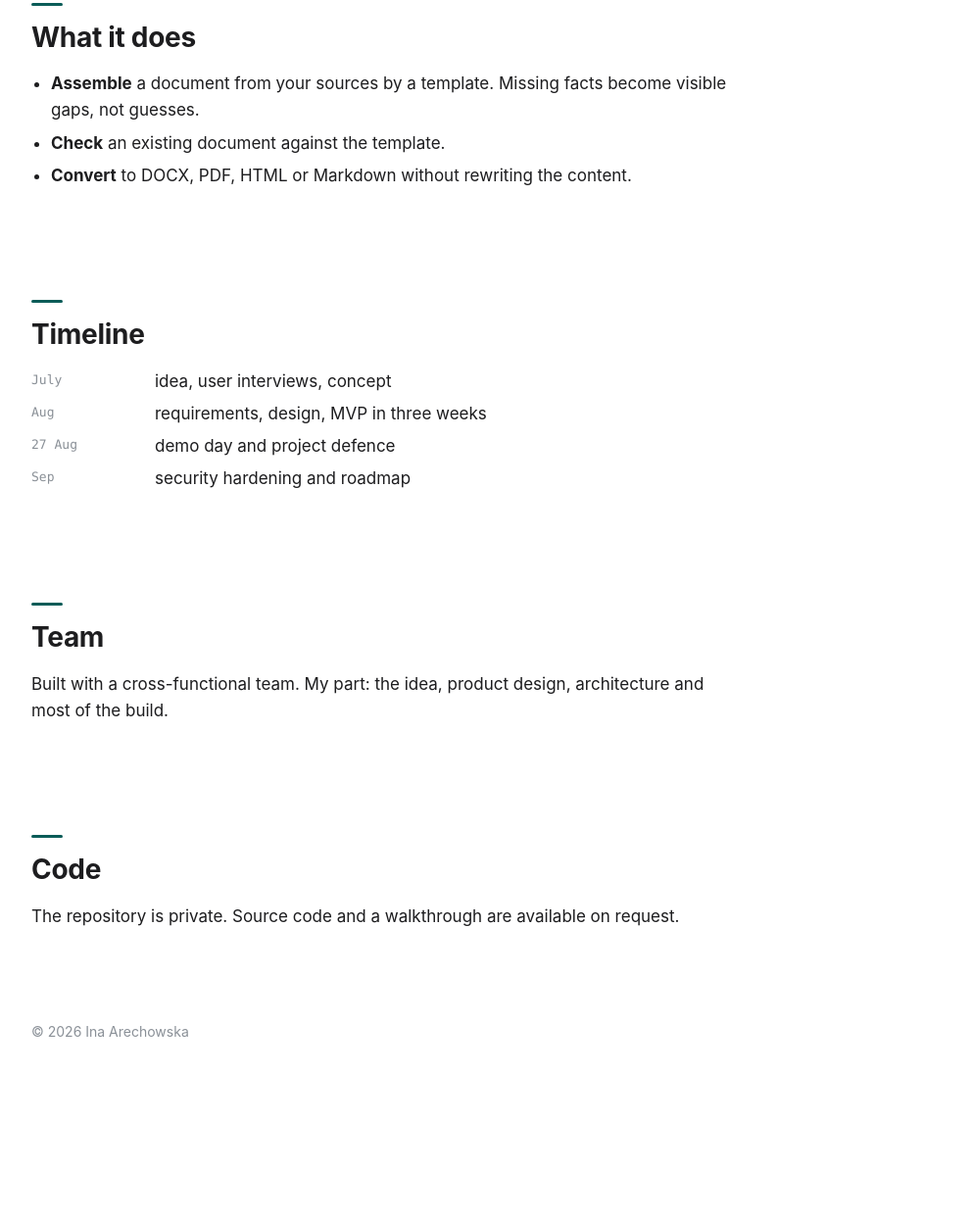
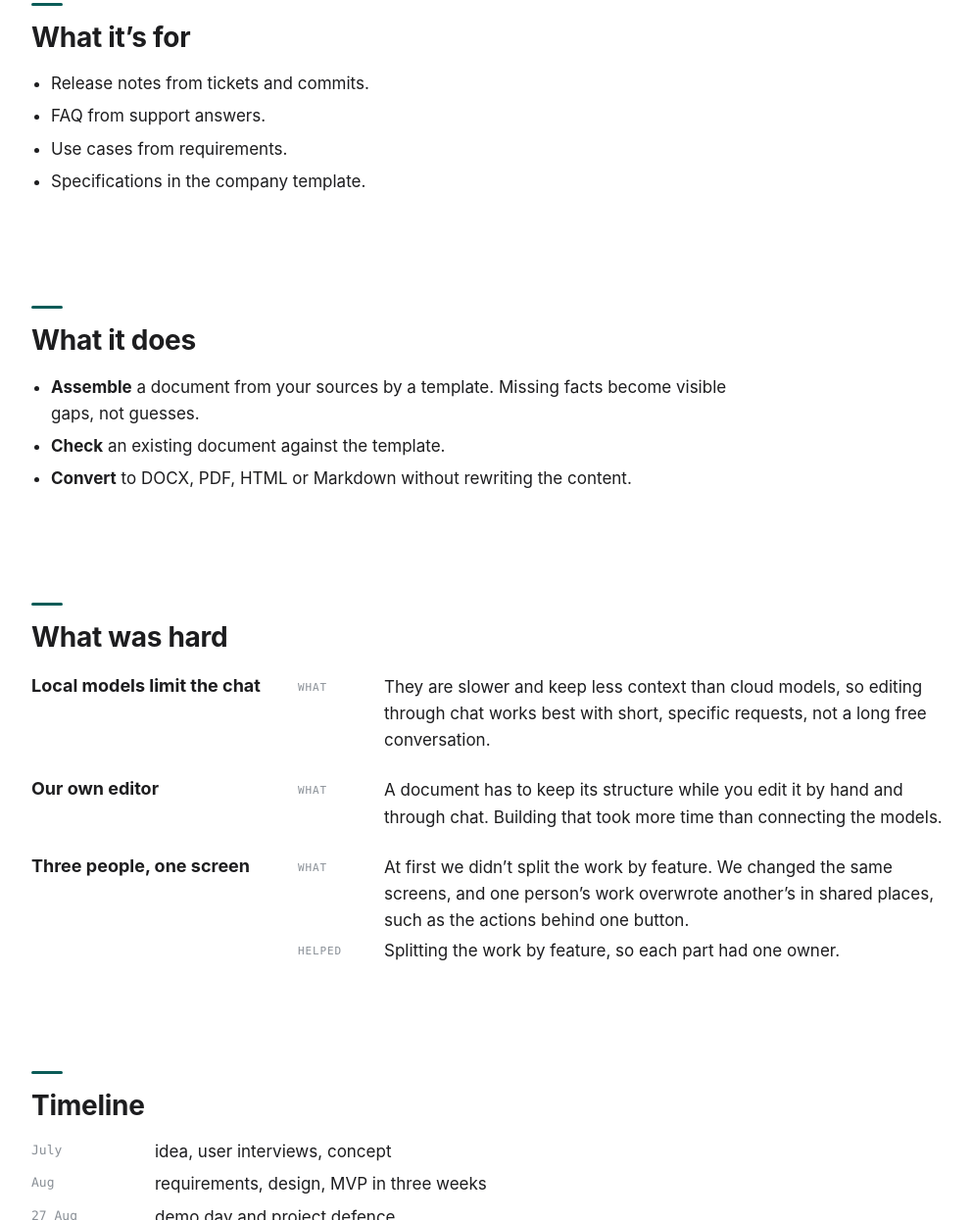
Before and after one commit to arechowska/formatta, a plain HTML site: page index.html in a window 1280 px wide. Shown: the part 674-1919 px from the top of the page at 98% size, without its empty margins (142-1134 px from the left). Before the commit the page ends 1778 px from the top, so only its background shows below. Drawn offline with Linux system fonts and the light colour scheme.

Commit message:
What it's for; what was hard

```diff
--- a/index.html
+++ b/index.html
@@ -150,8 +150,18 @@ html{scroll-behavior:smooth}
   <p>FAQs, use cases and release notes are written the same way again and again: collect facts from several files, fit them into a structure, find what is missing, format, and redo it for another format. A chat model writes a text once, but it doesn’t keep sources, doesn’t check against requirements and fills gaps with inventions.</p>
 </section>
 <section>
+  <h2>What it’s for</h2>
+  <ul><li>Release notes from tickets and commits.</li><li>FAQ from support answers.</li><li>Use cases from requirements.</li><li>Specifications in the company template.</li></ul>
+</section>
+<section>
   <h2>What it does</h2>
   <ul><li><b>Assemble</b> a document from your sources by a template. Missing facts become visible gaps, not guesses.</li><li><b>Check</b> an existing document against the template.</li><li><b>Convert</b> to DOCX, PDF, HTML or Markdown without rewriting the content.</li></ul>
+</section>
+<section>
+  <h2>What was hard</h2>
+  <div class="dec"><h3>Local models limit the chat</h3><dl><dt>What</dt><dd>They are slower and keep less context than cloud models, so editing through chat works best with short, specific requests, not a long free conversation.</dd></dl></div>
+  <div class="dec"><h3>Our own editor</h3><dl><dt>What</dt><dd>A document has to keep its structure while you edit it by hand and through chat. Building that took more time than connecting the models.</dd></dl></div>
+  <div class="dec"><h3>Three people, one screen</h3><dl><dt>What</dt><dd>At first we didn’t split the work by feature. We changed the same screens, and one person’s work overwrote another’s in shared places, such as the actions behind one button.</dd><dt>Helped</dt><dd>Splitting the work by feature, so each part had one owner.</dd></dl></div>
 </section>
 <section>
   <h2>Timeline</h2>
```
